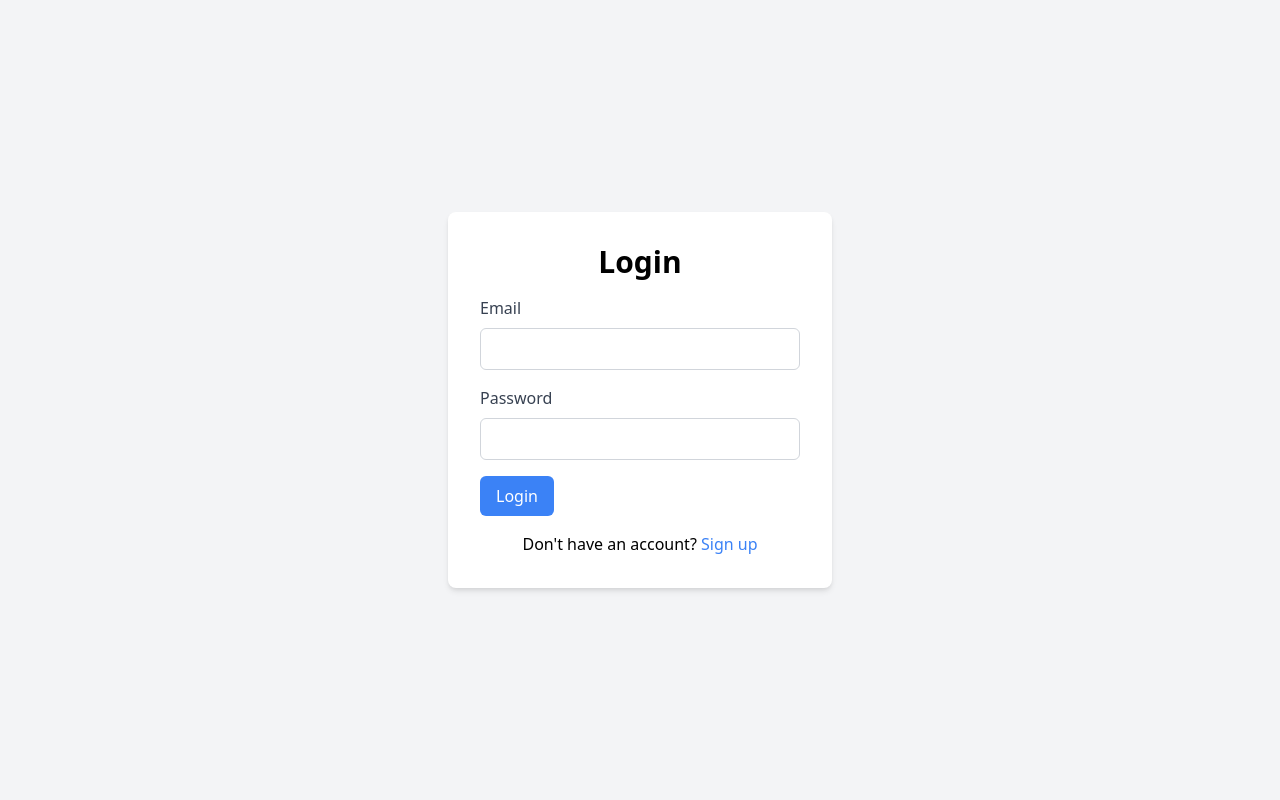
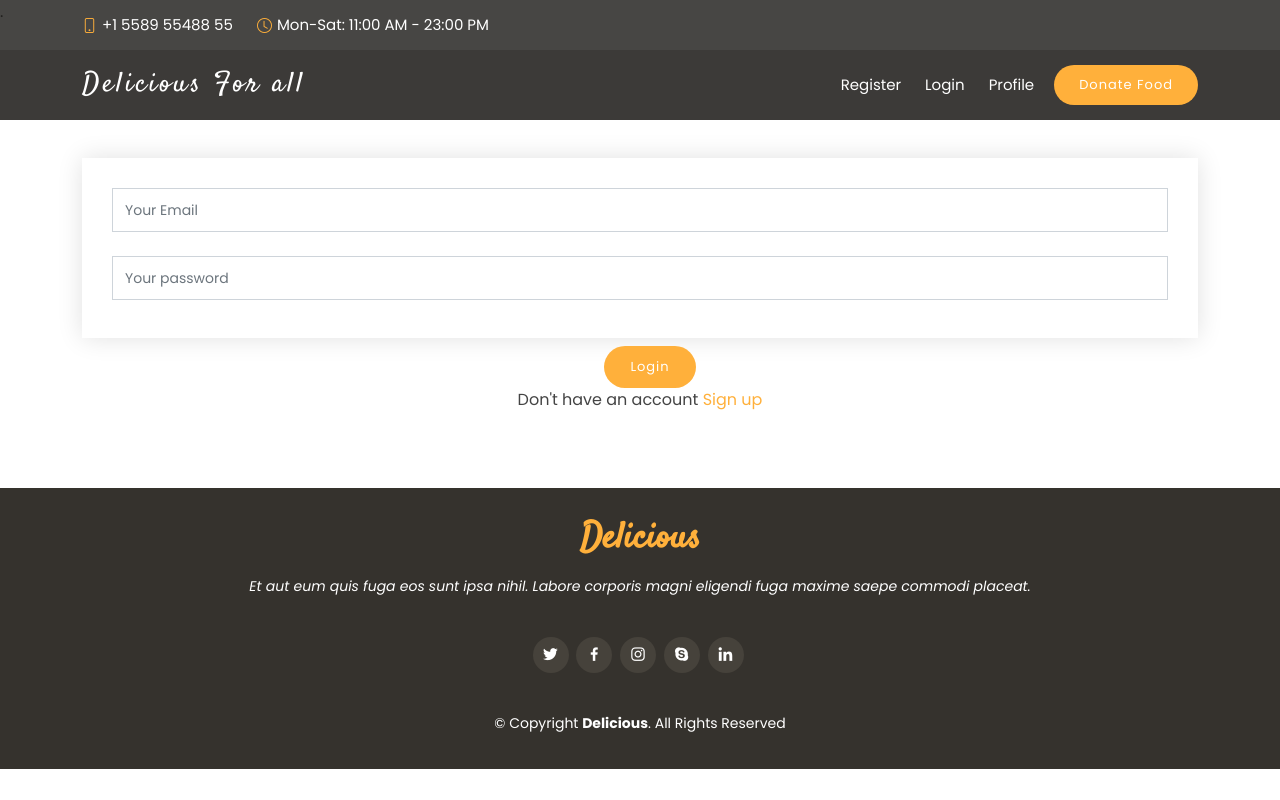
Before and after one commit to Pratik-Asatkar/needyfood, a Flask app: page /auth/login in a window 1280 px wide. Run offline with Flask 3, Linux system fonts and the light colour scheme; some libraries are stand-ins or nearby versions.

Commit message:
created the new login page

```diff
--- a/templates/base.html
+++ b/templates/base.html
@@ -69,7 +69,7 @@
     <!-- ======= Top Bar ======= -->
     <section
       id="topbar"
-      class="d-flex align-items-center fixed-top topbar-transparent"
+      class="d-flex align-items-center fixed-top"
     >
       <div
         class="container-fluid container-xl d-flex align-items-center justify-content-center justify-content-lg-start"
@@ -86,7 +86,7 @@
     <!-- ======= Header ======= -->
     <header
       id="header"
-      class="fixed-top d-flex align-items-center header-transparent"
+      class="fixed-top d-flex align-items-center"
     >
       <div
         class="container-fluid container-xl d-flex align-items-center justify-content-between"
@@ -119,6 +119,9 @@
       </div>
     </header>
     <!-- End Header -->
+    <div class="" style="height:50px;">
+      <p>   .    </p>
+    </div>
     {% block content %}
     {# Content here #}
     {% endblock %}
--- a/templates/login.html
+++ b/templates/login.html
@@ -1,47 +1,46 @@
-<!DOCTYPE html>
-<html lang="en">
+{% extends "base.html" %} {% block content %}
+<main id="main">
+    <section id="contact" class="contact mt-10">
+        <div class="container mt-5">
 
-<head>
-  <meta charset="UTF-8" />
-  <meta name="viewport" content="width=device-width, initial-scale=1.0" />
-  <title>Login</title>
-  <link href="https://cdn.jsdelivr.net/npm/tailwindcss@2.2.19/dist/tailwind.min.css" rel="stylesheet" />
-</head>
-
-<body class="bg-gray-100">
-  <div class="flex items-center justify-center h-screen">
-    <div class="bg-white p-8 rounded-lg shadow-md w-96">
-      <h2 class="text-3xl font-bold mb-4 text-center">Login</h2>
-      <form action="{{ url_for('auth.login') }}" method="post">
-        <div class="mb-4">
-          <label for="email" class="block text-gray-700 font-medium mb-2">Email</label>
-          <input type="email" id="email" name="email"
-            class="border border-gray-300 p-2 w-full rounded-md focus:outline-none focus:ring focus:border-blue-300"
-            required />
+          <form
+                action="{{ url_for('auth.login')}}"
+                method="post"
+                role="form"
+                class="php-email-form"
+              >
+                <div class="row">
+                  <div class="form-group">
+                    <input
+                      type="email"
+                      name="email"
+                      class="form-control"
+                      id="email"
+                      placeholder="Your Email"
+                      required
+                    />
+                  </div>
+                </div>
+                <div class="form-group mt-3">
+                  <input
+                    type="password"
+                    class="form-control"
+                    name="passwd"
+                    id="password"
+                    placeholder="Your password "
+                    required
+                  />
+                </div>
+                </div>
+                <div class="text-center mt-2">
+                  <button type="submit" class="book-a-table-btn btn">Login</button>
+                </div>
+              </form>
+              <p class="text-center">Don't have an account
+                <a href="{{url_for('auth.register')}}">Sign up</a>
+              </p>
         </div>
-        <div class="mb-4">
-          <label for="password" class="block text-gray-700 font-medium mb-2">Password</label>
-          <input type="password" id="password" name="passwd"
-            class="border border-gray-300 p-2 w-full rounded-md focus:outline-none focus:ring focus:border-blue-300"
-            required />
-        </div>
-        <button type="submit" class="bg-blue-500 text-white py-2 px-4 rounded-md hover:bg-blue-600">
-          Login
-        </button>
-      </form>
-      <p class="text-center mt-4">
-        Don't have an account?
-        <a href="{{ url_for('auth.register') }}" class="text-blue-500 hover:underline">Sign up</a>
-      </p>
-    </div>
-  </div>
-
-  {% if err %}
-  <script>
-    alert("{{ err }}");
-  </script>
-  {% endif %}
-
-</body>
-
-</html>
+      </section>
+      <!-- End Contact Section -->
+</main>
+{% endblock %}
```
